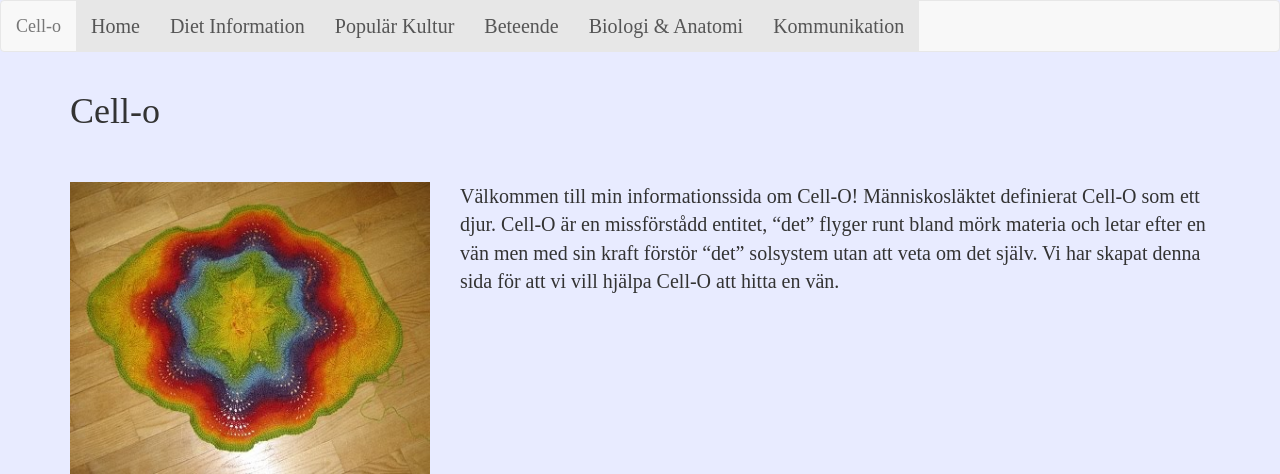
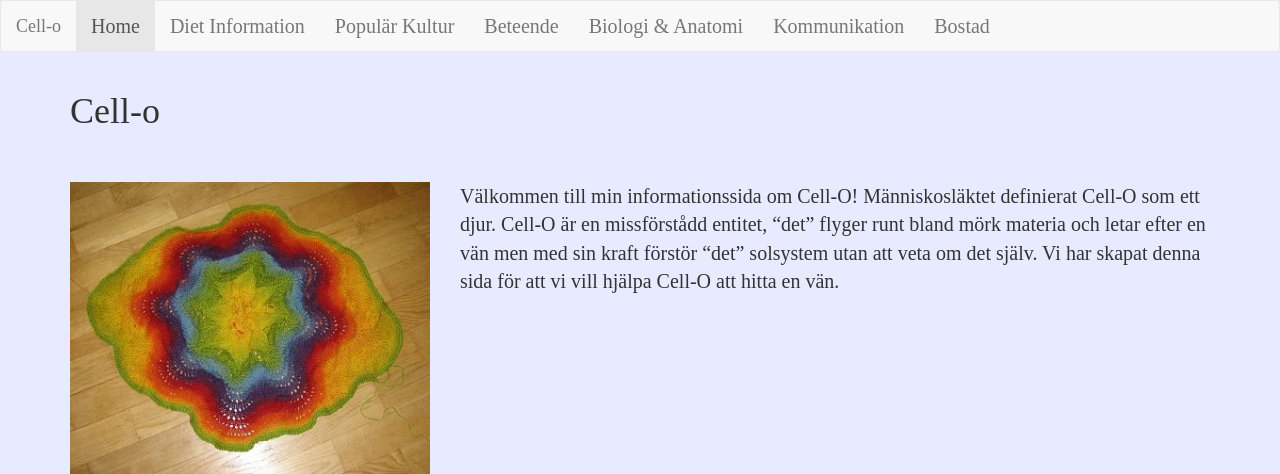
Before and after one commit to AleksandarFaraj/scrum_cello-o, a PHP site: page /index.php in a window 1280 px wide. Shown: the top 474 px of the page. Run offline with PHP 8.4, Linux system fonts and the light colour scheme.

Commit message:
add habitat

```diff
--- a/partials/header.php
+++ b/partials/header.php
@@ -25,11 +25,12 @@
 	    <div class="collapse navbar-collapse" id="bs-example-navbar-collapse-1">
 	      <ul class="nav navbar-nav">
 	        <li class="active"><a href="/">Home</a></li>
-	        <li class="active"><a href="/diet.php">Diet Information</a></li>
-	        <li class="active"><a href="/popular-culture.php">Populär Kultur</a></li>
-	        <li class="active"><a href="/animal-behaviour.php">Beteende</a></li>
-	        <li class="active"><a href="/biology.php">Biologi & Anatomi</a></li>
-	        <li class="active"><a href="/communication.php">Kommunikation</a></li>
+	        <li><a href="/diet.php">Diet Information</a></li>
+	        <li><a href="/popular-culture.php">Populär Kultur</a></li>
+	        <li><a href="/animal-behaviour.php">Beteende</a></li>
+	        <li><a href="/biology.php">Biologi & Anatomi</a></li>
+	        <li><a href="/communication.php">Kommunikation</a></li>
+	        <li><a href="/habitat.php">Bostad</a></li>
 	      </ul>
 	    </div><!-- /.navbar-collapse -->
 	  </div><!-- /.container-fluid -->
```
